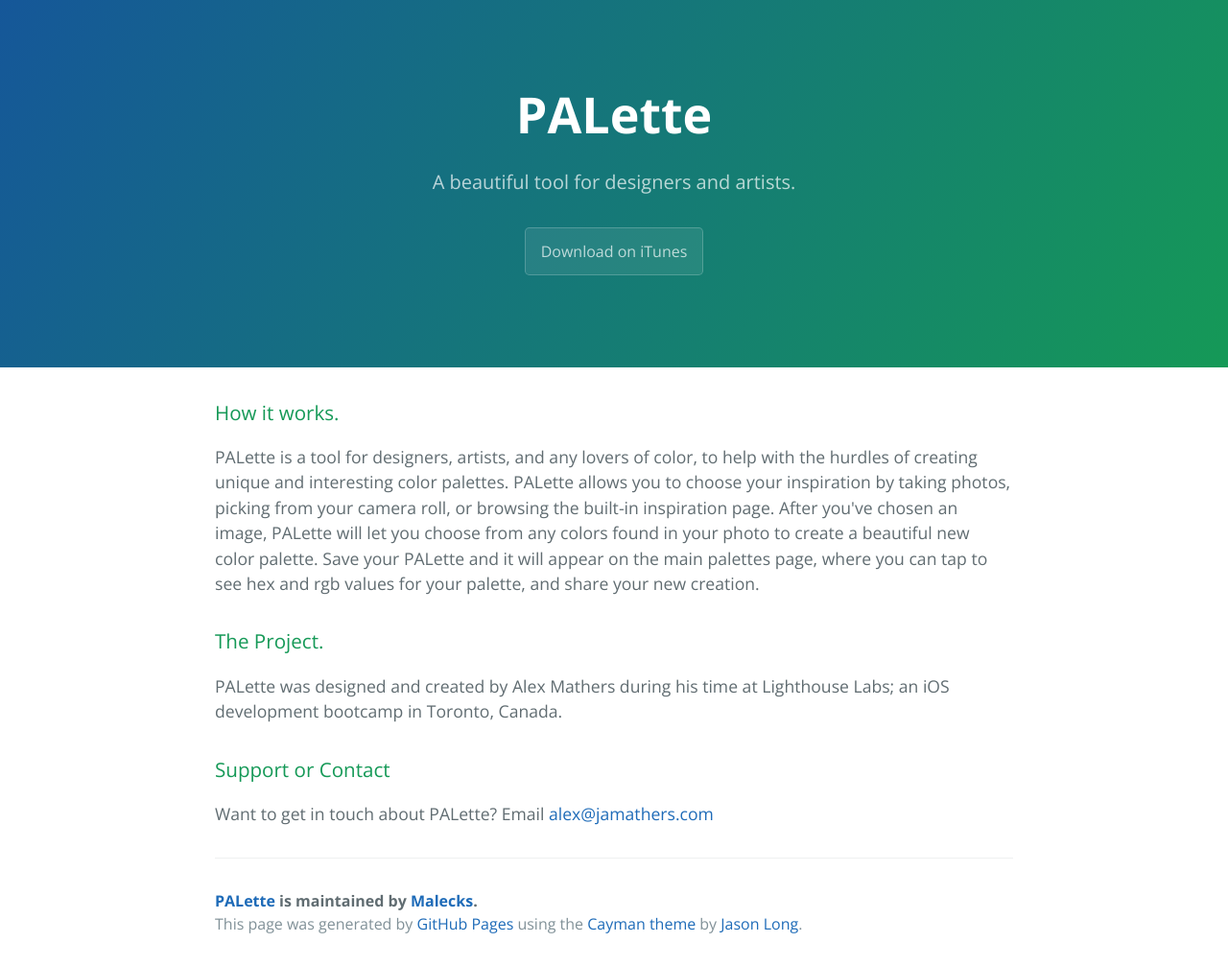
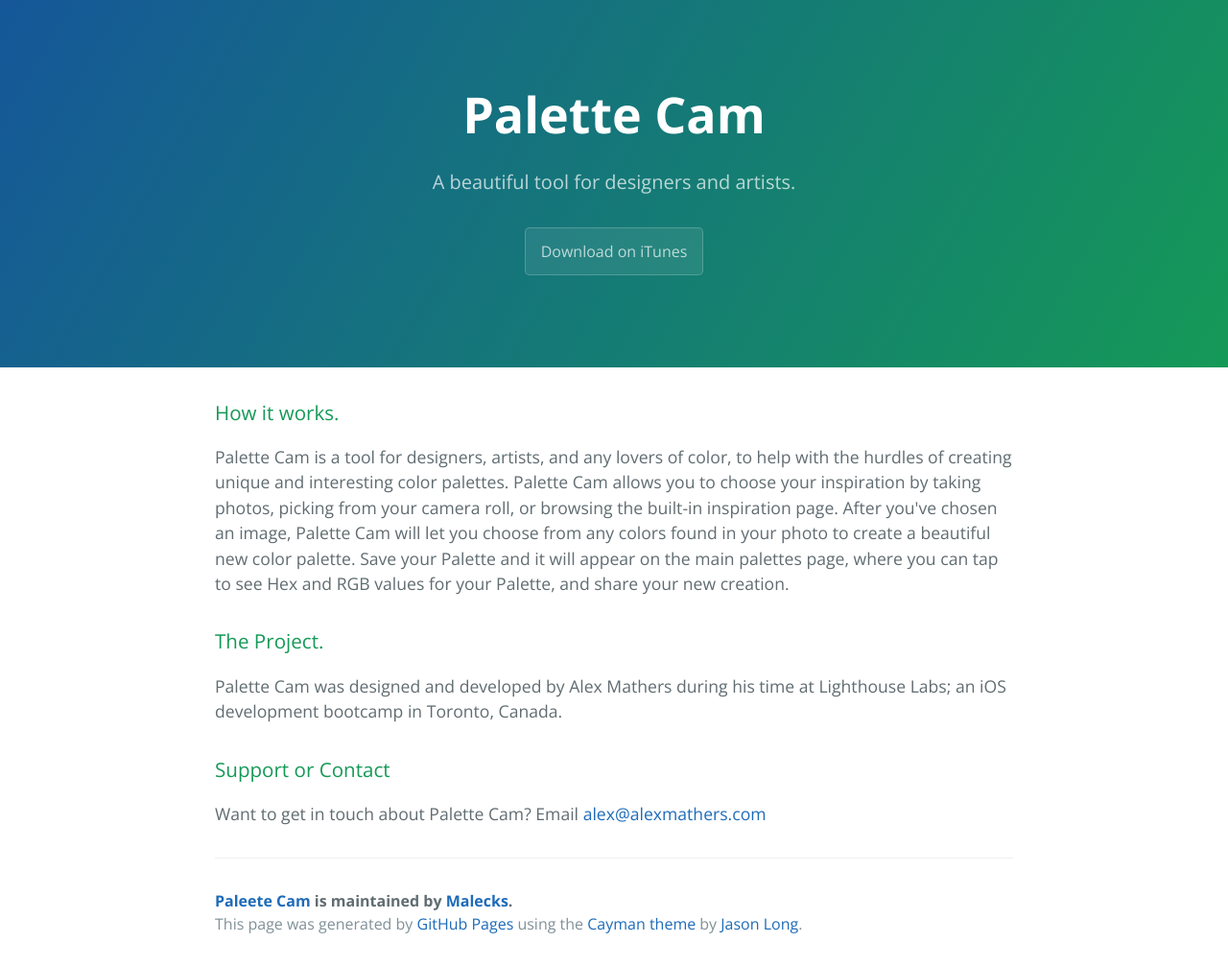
Before and after one commit to Malecks/PALetteSite, a plain HTML site: page index.html in a window 1280 px wide. Shown: the whole page at 96% size. Drawn offline with nearby package versions, Linux system fonts and the light colour scheme.

Commit message:
Update naming to Palette Cam

```diff
--- a/index.html
+++ b/index.html
@@ -2,7 +2,7 @@
 <html lang="en-us">
   <head>
     <meta charset="UTF-8">
-    <title>PALette by Malecks</title>
+    <title>Palette Cam by Malecks</title>
     <meta name="viewport" content="width=device-width, initial-scale=1">
     <link rel="stylesheet" type="text/css" href="stylesheets/normalize.css" media="screen">
     <link href='https://fonts.googleapis.com/css?family=Open+Sans:400,700' rel='stylesheet' type='text/css'>
@@ -11,7 +11,7 @@
   </head>
   <body>
     <section class="page-header">
-      <h1 class="project-name">PALette</h1>
+      <h1 class="project-name">Palette Cam</h1>
       <h2 class="project-tagline">A beautiful tool for designers and artists.</h2>
       <a href="https://itunes.apple.com/us/app/palette-create-beautiful-color/id1102067114?ls=1&mt=8" class="btn">Download on iTunes</a>
     </section>
@@ -20,20 +20,20 @@
       <h3>
 <a id="how-it-works" class="anchor" href="#how-it-works" aria-hidden="true"><span aria-hidden="true" class="octicon octicon-link"></span></a>How it works.</h3>
 
-<p>PALette is a tool for designers, artists, and any lovers of color, to help with the hurdles of creating unique and interesting color palettes. PALette allows you to choose your inspiration by taking photos, picking from your camera roll, or browsing the built-in inspiration page. After you've chosen an image, PALette will let you choose from any colors found in your photo to create a beautiful new color palette. Save your PALette and it will appear on the main palettes page, where you can tap to see hex and rgb values for your palette, and share your new creation.</p>
+<p>Palette Cam is a tool for designers, artists, and any lovers of color, to help with the hurdles of creating unique and interesting color palettes. Palette Cam allows you to choose your inspiration by taking photos, picking from your camera roll, or browsing the built-in inspiration page. After you've chosen an image, Palette Cam will let you choose from any colors found in your photo to create a beautiful new color palette. Save your Palette and it will appear on the main palettes page, where you can tap to see Hex and RGB values for your Palette, and share your new creation.</p>
 
 <h3>
 <a id="the-project" class="anchor" href="#the-project" aria-hidden="true"><span aria-hidden="true" class="octicon octicon-link"></span></a>The Project.</h3>
 
-<p>PALette was designed and created by Alex Mathers during his time at Lighthouse Labs; an iOS development bootcamp in Toronto, Canada.</p>
+<p>Palette Cam was designed and developed by Alex Mathers during his time at Lighthouse Labs; an iOS development bootcamp in Toronto, Canada.</p>
 
 <h3>
 <a id="support-or-contact" class="anchor" href="#support-or-contact" aria-hidden="true"><span aria-hidden="true" class="octicon octicon-link"></span></a>Support or Contact</h3>
 
-<p>Want to get in touch about PALette? Email <a href="mailto://alex@jamathers.com">alex@jamathers.com</a></p>
+<p>Want to get in touch about Palette Cam? Email <a href="mailto://alex@jamathers.com">alex@alexmathers.com</a></p>
 
       <footer class="site-footer">
-        <span class="site-footer-owner"><a href="https://github.com/Malecks/PALetteSite">PALette</a> is maintained by <a href="https://github.com/Malecks">Malecks</a>.</span>
+        <span class="site-footer-owner"><a href="https://github.com/Malecks/PALetteSite">Paleete Cam</a> is maintained by <a href="https://github.com/Malecks">Malecks</a>.</span>
 
         <span class="site-footer-credits">This page was generated by <a href="https://pages.github.com">GitHub Pages</a> using the <a href="https://github.com/jasonlong/cayman-theme">Cayman theme</a> by <a href="https://twitter.com/jasonlong">Jason Long</a>.</span>
       </footer>
```
